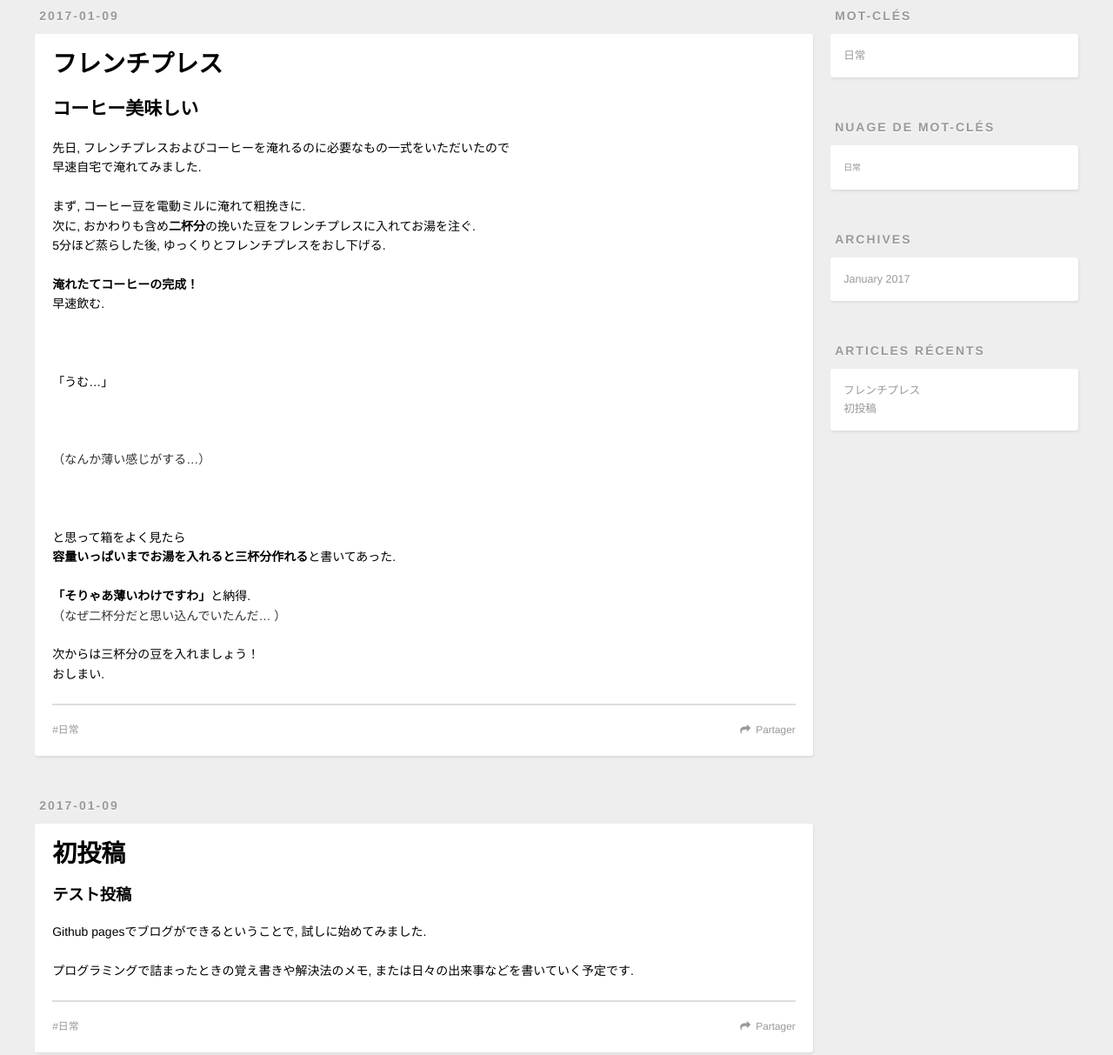
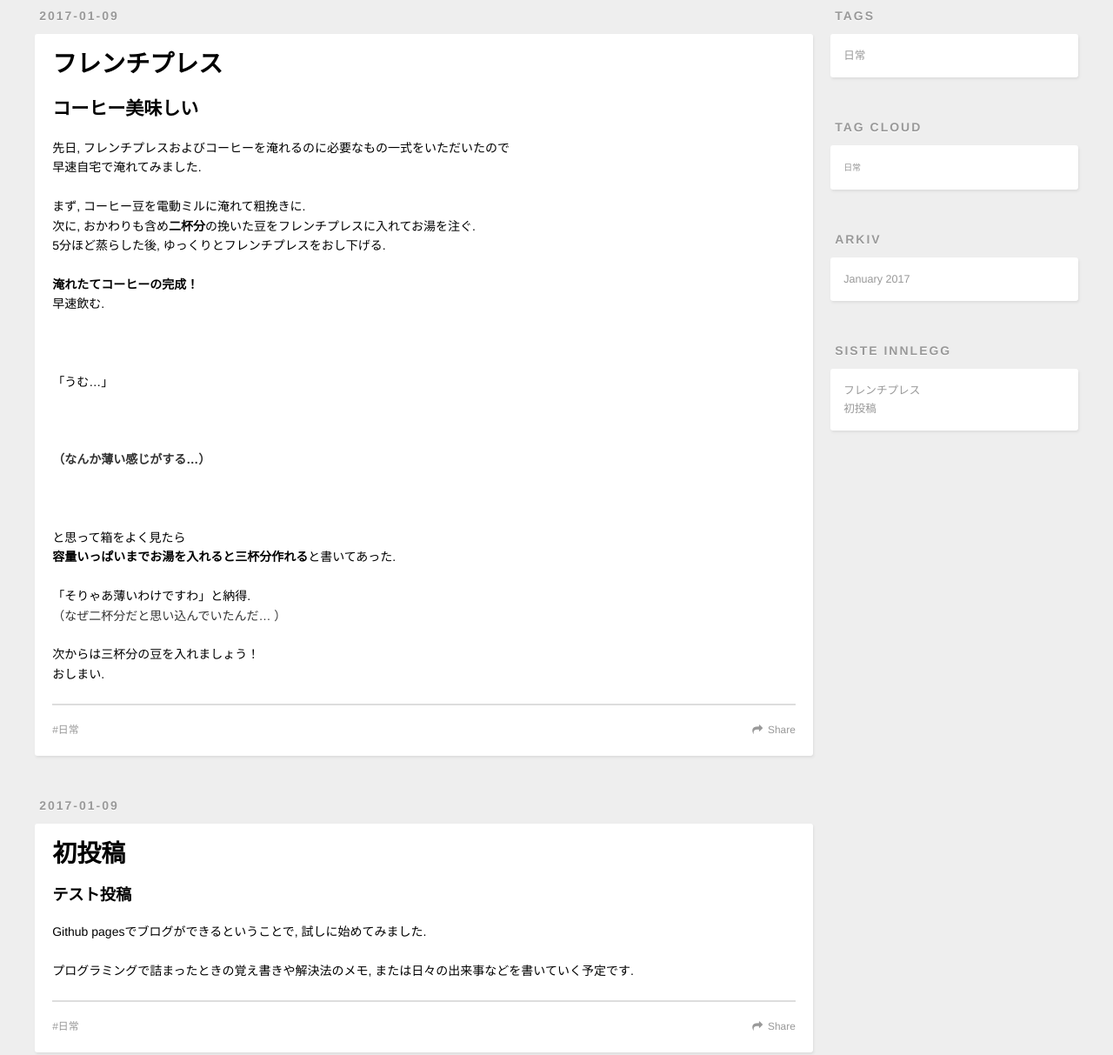
Before and after one commit to jugjug7531/blog, a plain HTML site: page index.html in a window 1280 px wide. Shown: the part 340-1553 px from the top of the page at 87% size. Drawn offline with nearby package versions, Linux system fonts and the light colour scheme.

Commit message:
Site updated: 2017-01-09 14:40:22

```diff
--- a/index.html
+++ b/index.html
@@ -52,9 +52,9 @@
       </nav>
       <nav id="sub-nav">
 
-          <a id="nav-rss-link" class="nav-icon" href="/atom.xml" title="Flux RSS"></a>
+          <a id="nav-rss-link" class="nav-icon" href="/atom.xml" title="RSS Feed"></a>
 
-        <a id="nav-search-btn" class="nav-icon" title="Rechercher"></a>
+        <a id="nav-search-btn" class="nav-icon" title="Søk"></a>
       </nav>
       <div id="search-form-wrap">
         <form action="//google.com/search" method="get" accept-charset="UTF-8" class="search-form"><input type="search" name="q" results="0" class="search-form-input" placeholder="Search"><button type="submit" class="search-form-submit">&#xF002;</button><input type="hidden" name="sitesearch" value="https://jugjug7531.github.io/blog"></form>
@@ -93,16 +93,16 @@
 <p>　</p>
 <p>「うむ…」  </p>
 <p>　</p>
-<p><span style="opacity:0.8">（なんか薄い感じがする…）</span></p>
+<p><span style="opacity:0.8"><strong>（なんか薄い感じがする…）</strong></span></p>
 <p>　</p>
 <p>と思って箱をよく見たら<br><strong>容量いっぱいまでお湯を入れると三杯分作れる</strong>と書いてあった.</p>
-<p><strong>「そりゃあ薄いわけですわ」</strong>と納得.<br><span style="opacity:0.8">（なぜ二杯分だと思い込んでいたんだ…  ）  </span></p>
+<p>「そりゃあ薄いわけですわ」と納得.<br><span style="opacity:0.8">（なぜ二杯分だと思い込んでいたんだ…  ）  </span></p>
 <p>次からは三杯分の豆を入れましょう！<br>おしまい.</p>
 
 
     </div>
     <footer class="article-footer">
-      <a data-url="https://jugjug7531.github.io/blog/blog/2017/01/09/フレンチプレス/" data-id="cixpkysvi0002itvcpy8053ge" class="article-share-link">Partager</a>
+      <a data-url="https://jugjug7531.github.io/blog/blog/2017/01/09/フレンチプレス/" data-id="cixpkysvi0002itvcpy8053ge" class="article-share-link">Share</a>
 
 
   <ul class="article-tag-list"><li class="article-tag-list-item"><a class="article-tag-list-link" href="/blog/tags/日常/">日常</a></li></ul>
@@ -142,7 +142,7 @@
 
     </div>
     <footer class="article-footer">
-      <a data-url="https://jugjug7531.github.io/blog/blog/2017/01/09/テスト/" data-id="cixpkysvd0001itvcdpmqswuw" class="article-share-link">Partager</a>
+      <a data-url="https://jugjug7531.github.io/blog/blog/2017/01/09/テスト/" data-id="cixpkysvd0001itvcdpmqswuw" class="article-share-link">Share</a>
 
 
   <ul class="article-tag-list"><li class="article-tag-list-item"><a class="article-tag-list-link" href="/blog/tags/日常/">日常</a></li></ul>
@@ -164,7 +164,7 @@
 
 
   <div class="widget-wrap">
-    <h3 class="widget-title">Mot-clés</h3>
+    <h3 class="widget-title">Tags</h3>
     <div class="widget">
       <ul class="tag-list"><li class="tag-list-item"><a class="tag-list-link" href="/blog/tags/日常/">日常</a></li></ul>
     </div>
@@ -174,7 +174,7 @@
 
 
   <div class="widget-wrap">
-    <h3 class="widget-title">Nuage de mot-clés</h3>
+    <h3 class="widget-title">Tag Cloud</h3>
     <div class="widget tagcloud">
       <a href="/blog/tags/日常/" style="font-size: 10px;">日常</a>
     </div>
@@ -183,7 +183,7 @@
 
 
   <div class="widget-wrap">
-    <h3 class="widget-title">Archives</h3>
+    <h3 class="widget-title">Arkiv</h3>
     <div class="widget">
       <ul class="archive-list"><li class="archive-list-item"><a class="archive-list-link" href="/blog/archives/2017/01/">January 2017</a></li></ul>
     </div>
@@ -193,7 +193,7 @@
 
 
   <div class="widget-wrap">
-    <h3 class="widget-title">Articles récents</h3>
+    <h3 class="widget-title">Siste innlegg</h3>
     <div class="widget">
       <ul>
 
@@ -218,7 +218,7 @@
   <div class="outer">
     <div id="footer-info" class="inner">
       &copy; 2017 Jugjug7531<br>
-      Propulsé by <a href="http://hexo.io/" target="_blank">Hexo</a>
+      Powered by <a href="http://hexo.io/" target="_blank">Hexo</a>
     </div>
   </div>
 </footer>
```
Also changed, not shown: 2017/01/09/テスト/index.html (+9 -9 lines), 2017/01/09/フレンチプレス/index.html (+12 -12 lines), archives/2017/01/index.html (+8 -8 lines), archives/2017/index.html (+8 -8 lines), archives/index.html (+8 -8 lines), hello-world.html (+8 -8 lines), tags/日常/index.html (+8 -8 lines).
